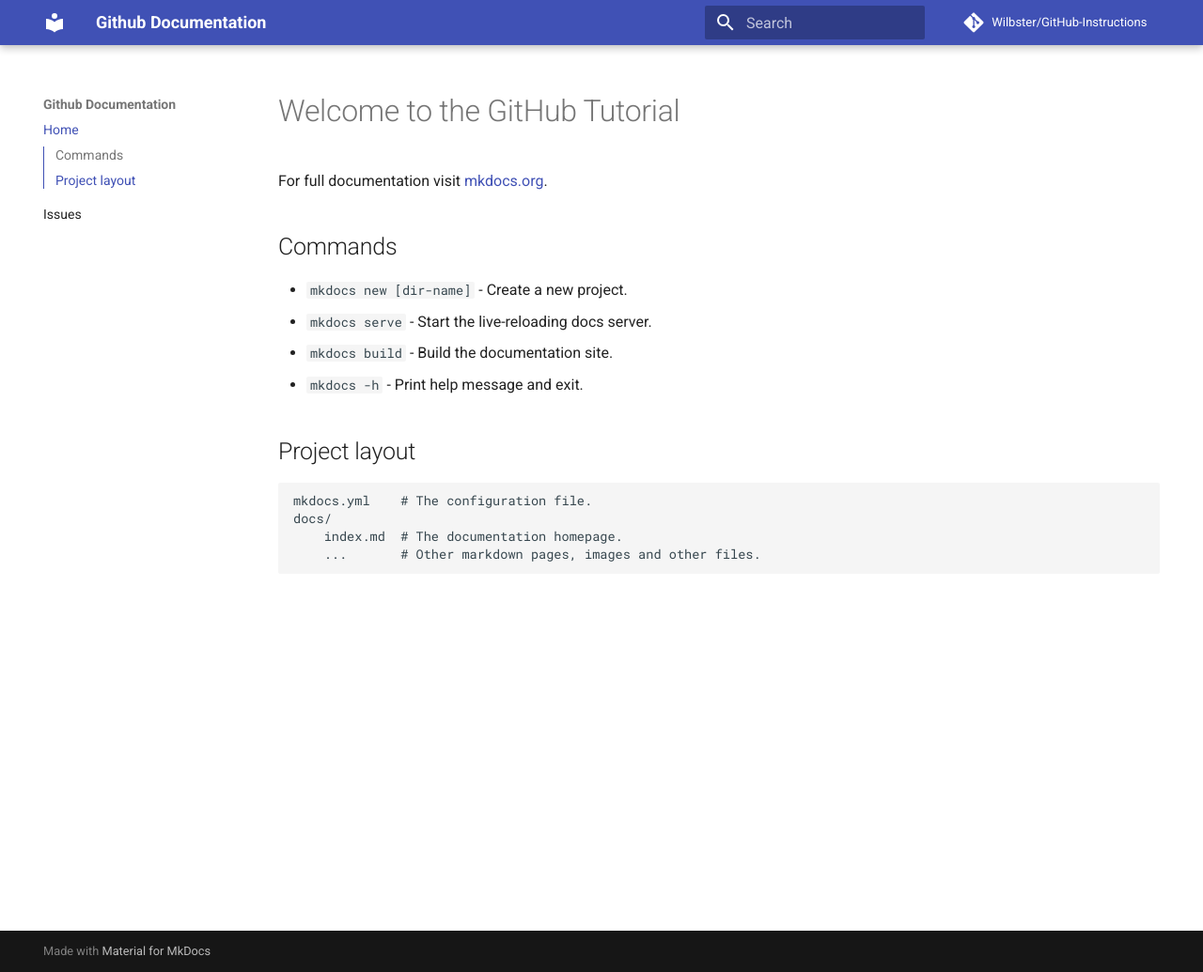
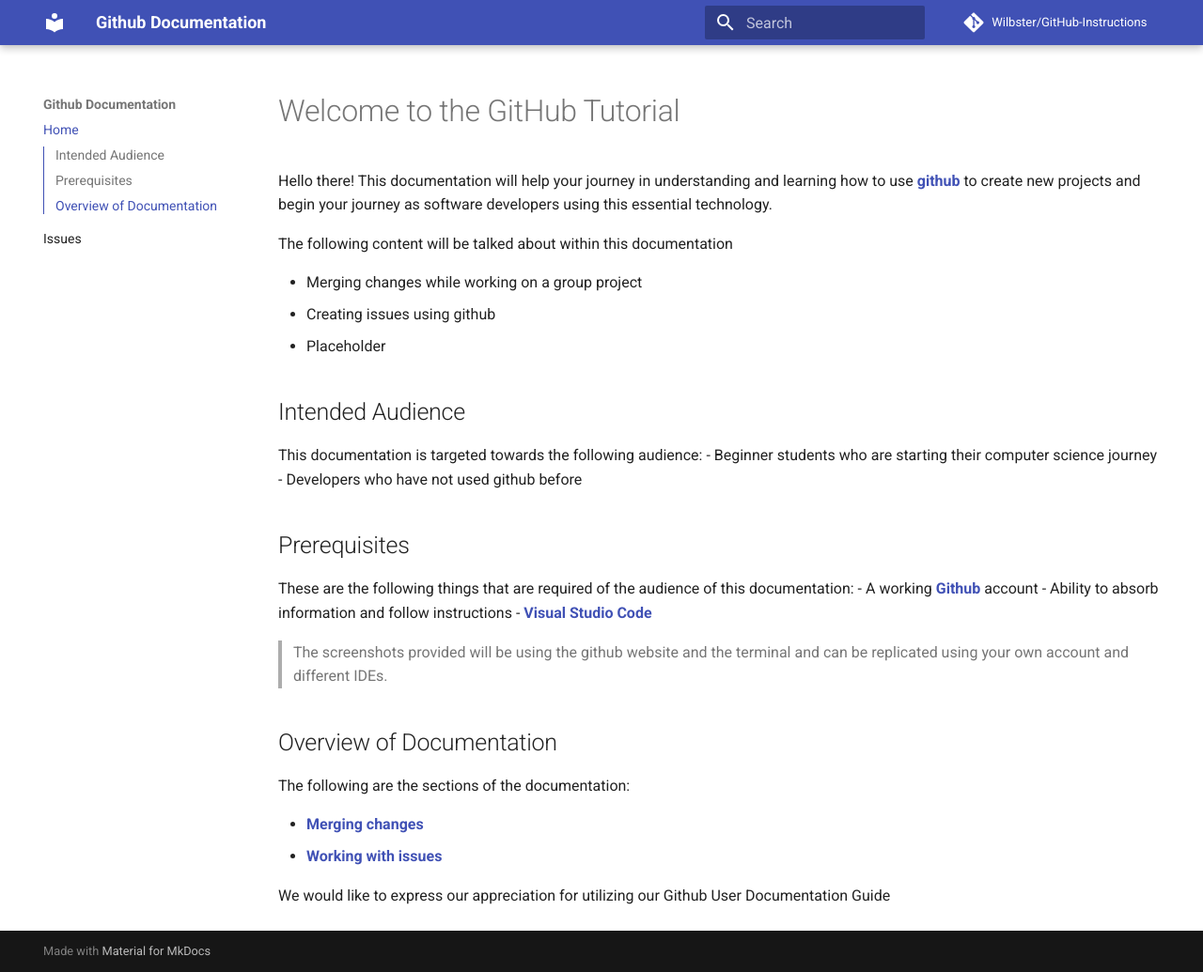
Before and after one commit to Wilbster/GitHub-Instructions, an MkDocs documentation site: the page built from docs/index.md, in a window 1280 px wide and 1035 px high. Shown: the whole window at 94% size. Built offline with MkDocs 1.6.1 and Material for MkDocs 9.7.7, drawn with Linux system fonts in a browser that asks for light colours; comment, search, counter and statistics services are not loaded.

Commit message:
Complete introduction

```diff
--- a/docs/index.md
+++ b/docs/index.md
@@ -1,17 +1,35 @@
 # Welcome to the GitHub Tutorial
 
-For full documentation visit [mkdocs.org](https://www.mkdocs.org).
+Hello there! This documentation will help your journey in understanding and learning how to use [**github**](https://github.com/) to create new projects and begin your journey as software developers using this essential technology.
 
-## Commands
+The following content will be talked about within this documentation
 
-* `mkdocs new [dir-name]` - Create a new project.
-* `mkdocs serve` - Start the live-reloading docs server.
-* `mkdocs build` - Build the documentation site.
-* `mkdocs -h` - Print help message and exit.
+- Merging changes while working on a group project
+- Creating issues using github
+- Placeholder
 
-## Project layout
+## Intended Audience
 
-    mkdocs.yml    # The configuration file.
-    docs/
-        index.md  # The documentation homepage.
-        ...       # Other markdown pages, images and other files.
+This documentation is targeted towards the following audience:
+- Beginner students who are starting their computer science journey
+- Developers who have not used github before
+
+## Prerequisites
+
+These are the following things that are required of the audience of this documentation:
+- A working [**Github**](https://github.com/login) account
+- Ability to absorb information and follow instructions
+- [**Visual Studio Code**](https://code.visualstudio.com/download)
+
+> The screenshots provided will be using the github website and the terminal and can be replicated using your own account and different IDEs.
+
+## Overview of Documentation
+
+The following are the sections of the documentation:
+
+- **[Merging changes](pages/#)**
+- **[Working with issues](pages/issues.md)**
+
+
+
+We would like to express our appreciation for utilizing our Github User Documentation Guide
```
